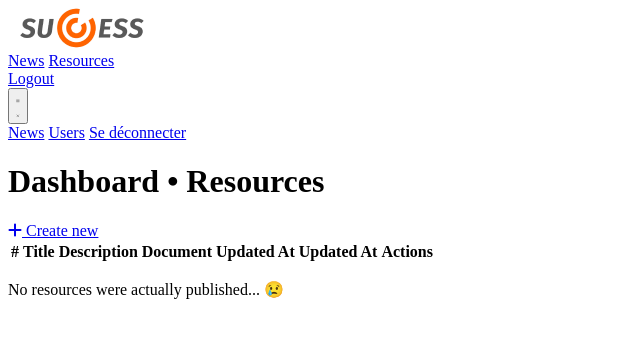
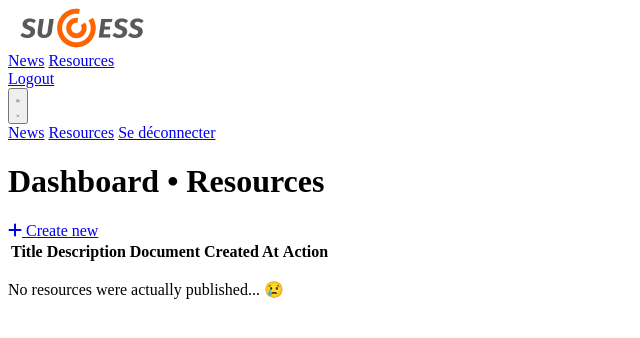
Before and after one commit to La-404-Devinci/project-success, a Symfony app: template templates/admin/resources/index.html.twig in a window 1280 px wide. Shown: the top 338 px of the page, without its empty margins (0-640 px from the left). Run offline with Twig, Linux system fonts and the light colour scheme; the template is opened without the code that fills it, so the values that code supplies are empty; some libraries are stand-ins or nearby versions.

Commit message:
:bug: FIX dashboard | :bug: FIX logo | :lipstick: FEAT modify header dashboard

```diff
--- a/templates/admin/base.html.twig
+++ b/templates/admin/base.html.twig
@@ -17,19 +17,19 @@
 <body class="w-full min-h-screen bg-gray-200">
     <div class="flex-1 flex flex-col overflow-hidden">
         <nav class="bg-gray-800 sticky top-0">
-            <div class="max-w-7xl mx-auto px-4 sm:px-6 lg:px-8">
+            <div class="container mx-auto px-4 sm:px-6 lg:px-8">
                 <div class="flex items-center justify-between h-16">
                     <div class="flex items-center">
                         <div class="flex-shrink-0">
-                            <img class="h-10 max-w-10 object-contain rounded" src="{{ asset('assets/images/succes-logo.png') }}" alt="Workflow" />
+                            <img class="h-10 max-w-10 object-contain rounded" src="{{ asset('assets/images/success-logo.png') }}" alt="Workflow" />
                         </div>
                         <div class="hidden md:block">
                             <div class="ml-10 flex items-baseline space-x-4">
-                                <a href="{{ path('dashboard_news_index') }}" class="text-gray-300 hover:bg-gray-700 hover:text-white px-3 py-2 rounded-md text-sm font-medium">News</a>
                                 {% if is_granted('ROLE_SUPER_ADMIN')  %}
                                     <a href="{{ path('dashboard_users_index') }}" class="text-gray-300 hover:bg-gray-700 hover:text-white px-3 py-2 rounded-md text-sm font-medium">Users</a>
                                 {% endif %}
-                                <a href="{{ path('dashboard_resource_index') }}" class="text-gray-300 hover:bg-gray-700 hover:text-white px-3 py-2 rounded-md text-sm font-medium">Resources</a>
+                                <a href="{{ path('dashboard_news_index') }}" class="text-gray-300 hover:bg-gray-700 hover:text-white px-3 py-2 rounded-md text-sm font-medium">News</a>
+                                <a href="{{ path('dashboard_resources_index') }}" class="text-gray-300 hover:bg-gray-700 hover:text-white px-3 py-2 rounded-md text-sm font-medium">Resources</a>
                             </div>
                         </div>
                     </div>
@@ -87,16 +87,19 @@
             <div class="md:hidden" x-show="open" @click.outside="open = false">
                 <div class="px-2 pt-2 pb-3 space-y-1 sm:px-3">
                     <!-- Current: "bg-gray-900 text-white", Default: "text-gray-300 hover:bg-gray-700 hover:text-white" -->
+                    {% if is_granted('ROLE_SUPER_ADMIN')  %}
+                        <a href="{{ path('dashboard_users_index') }}" class="text-gray-300 hover:bg-gray-700 hover:text-white block px-3 py-2 rounded-md text-base font-medium">Users</a>
+                    {% endif %}
                     <a href="{{ path('dashboard_news_index') }}" class="text-gray-300 hover:bg-gray-700 hover:text-white block px-3 py-2 rounded-md text-base font-medium">News</a>
-                    <a href="{{ path('dashboard_users_index') }}" class="text-gray-300 hover:bg-gray-700 hover:text-white block px-3 py-2 rounded-md text-base font-medium">Users</a                    >
+                    <a href="{{ path('dashboard_resources_index') }}" class="text-gray-300 hover:bg-gray-700 hover:text-white block px-3 py-2 rounded-md text-base font-medium">Resources</a>
                     <a class="text-gray-300 hover:bg-gray-700 hover:text-white block px-3 py-2 rounded-md text-base font-medium" href="{{ path('app_logout') }}">Se déconnecter</a>
                 </div>
             </div>
         </nav>
 
         <header class="bg-white shadow">
-            <div class="max-w-7xl mx-auto py-6 px-4 sm:px-6 lg:px-8 flex flex-col lg:flex-row lg:justify-between items-center">
-                <h1 class="text-3xl font-bold text-gray-900">Dashboard <span class="text-success-orange">•️</span> {% block page %}Dashboard{% endblock %}</h1>
+            <div class="container mx-auto py-4 px-4 sm:px-6 lg:px-8 flex flex-col lg:flex-row lg:justify-between items-center">
+                <h1 class="text-xl font-bold text-gray-700">Dashboard <span class="text-success-orange">•️</span> {% block page %}Dashboard{% endblock %}</h1>
                 {% block button %}{% endblock %}
             </div>
         </header>
--- a/templates/admin/resources/index.html.twig
+++ b/templates/admin/resources/index.html.twig
@@ -4,20 +4,17 @@
 
 {% block page %}Resources{% endblock %}
 {% block button %}
-    <a href="{{ path('dashboard_resource_create') }}" class="bg-green-500 hover:bg-green-700 text-white text-lg font-medium px-4 py-1 rounded duration-300"><i class="fas fa-plus"></i> Create new</a>
+    <a href="{{ path('dashboard_resources_create') }}" class="bg-green-500 hover:bg-green-700 text-white font-medium px-4 py-1 rounded duration-300"><i class="fas fa-plus"></i> Create new</a>
 {% endblock %}
 
 {% block body %}
-    <div class="container mx-auto ">
+    <div class="container mx-auto">
         <div class="flex flex-col mt-8">
             <div class="-my-2 py-2 overflow-x-auto sm:-mx-6 sm:px-6 lg:-mx-8 lg:px-8">
                 <div class="align-middle inline-block min-w-full shadow overflow-hidden sm:rounded-lg border-b border-gray-200">
-                    <table class="min-w-full">
+                    <table class="max-w-full">
                         <thead>
                         <tr>
-                            <th class="px-6 py-3 border-b border-gray-200 bg-gray-50 text-left text-xs leading-4 font-medium text-gray-500 uppercase tracking-wider">
-                                #
-                            </th>
                             <th class="px-6 py-3 border-b border-gray-200 bg-gray-50 text-left text-xs leading-4 font-medium text-gray-500 uppercase tracking-wider">
                                 Title
                             </th>
@@ -28,13 +25,10 @@
                                 Document
                             </th>
                             <th class="px-6 py-3 border-b border-gray-200 bg-gray-50 text-left text-xs leading-4 font-medium text-gray-500 uppercase tracking-wider">
-                                Updated At
+                                Created At
                             </th>
                             <th class="px-6 py-3 border-b border-gray-200 bg-gray-50 text-left text-xs leading-4 font-medium text-gray-500 uppercase tracking-wider">
-                                Updated At
-                            </th>
-                            <th class="px-6 py-3 border-b border-gray-200 bg-gray-50 text-right text-xs leading-4 font-medium text-gray-500 uppercase tracking-wider">
-                                Actions
+                                Action
                             </th>
                         </tr>
                         </thead>
@@ -42,41 +36,34 @@
                         <tbody class="bg-white">
                         {% for resource in resources %}
                             <tr>
-                                <td class="px-6 py-4 whitespace-no-wrap border-b border-gray-200 text-sm leading-5 text-gray-900 font-medium w-1/12">
-                                    #{{ resource.id }}
-                                </td>
-                                <td class="px-6 py-4 whitespace-no-wrap border-b border-gray-200 text-sm leading-5 text-gray-500">
+                                <td class="px-6 py-4 whitespace-nowrap border-b border-gray-200 text-sm leading-5 text-gray-500 w-2/12">
                                     {{ resource.title }}
                                 </td>
-                                <td class="px-6 py-4 whitespace-no-wrap border-b border-gray-200 text-sm leading-5 text-gray-500">
-                                    {{ resource.description }}
+                                <td class="px-6 py-4 border-b border-gray-200 text-sm leading-5 text-gray-500 w-6/12">
+                                    {{ resource.description | striptags }}
                                 </td>
-                                {% if resource.file %}
-                                <td class="px-6 py-4 whitespace-no-wrap border-b border-gray-200 text-sm leading-5 font-medium text-gray-900">
-                                    <a href="assets/uploads/{{ asset(resource.file) }}" target="_blank"></a>
+                                <td class="px-6 py-4 whitespace-nowrap border-b border-gray-200 text-sm leading-5 font-medium text-gray-900 w-2/12">
+                                    <a
+                                        href="{{ resource.link ? resource.link : resource.file ? '/assets/uploads/' . resource.file : 'no file found' }}"
+                                        target="_blank"
+                                        class="text-blue-700 underline"
+                                    >
+                                        <i class="fas fa-file mr-0.5"></i>
+                                        File link
+                                    </a>
                                 </td>
-                                {% elseif resource.link %}
-                                    <td class="px-6 py-4 whitespace-no-wrap border-b border-gray-200 text-sm leading-5 font-medium text-gray-900">
-                                        <a href="assets/uploads/{{ asset(resource.file) }}" target="_blank"></a>
-                                    </td>
-                                {% endif %}
-                                <td class="px-6 py-4 whitespace-no-wrap border-b border-gray-200 text-sm leading-5 text-gray-500 w-1/12">
+                                <td class="px-6 py-4 border-b border-gray-200 text-sm leading-5 text-gray-500 w-1/12">
                                     {{ resource.createdAt | date("m/d/Y") }}
                                 </td>
-                                <td class="px-6 py-4 whitespace-no-wrap border-b border-gray-200 text-sm leading-5 text-gray-500 w-1/12">
-                                    {{ resource.updatedAt | date("m/d/Y") }}
-                                </td>
-                                <td class="px-6 py-4 whitespace-no-wrap text-right border-b border-gray-200 text-sm leading-5 font-medium w-1/12">
-                                    <div class="flex justify-end gap-2 text-white">
-                                        <form method="post"
-                                                action="{{ path('dashboard_news_delete', {'id': resource.id }) }}"
-                                                onsubmit="return confirm('Are you sure you want to delete this item?')">
-                                            <input type="hidden" name="_token"
-                                                    value="{{ csrf_token('delete' ~ resource.id) }}">
-                                            <button class="bg-red-600 hover:bg-red-900 mx-2 px-4 py-2 rounded ">Delete
-                                            </button>
-                                        </form>
-                                    </div>
+                                <td class="px-6 py-4 border-b border-gray-200 text-sm leading-5 font-medium w-2/12">
+                                    <form method="post"
+                                        action="{{ path('dashboard_resources_delete', {'id': resource.id }) }}"
+                                        onsubmit="return confirm('Are you sure you want to delete this item?')"
+                                    >
+                                        <input type="hidden" name="_token"
+                                                value="{{ csrf_token('delete' ~ resource.id) }}">
+                                        <button class="bg-red-600 hover:bg-red-900 px-4 py-2 rounded text-white">Delete</button>
+                                    </form>
                                 </td>
                             </tr>
                         {% endfor %}
--- a/templates/base.html.twig
+++ b/templates/base.html.twig
@@ -1,5 +1,5 @@
 <!DOCTYPE html>
-<html lang="en">
+<html lang="en" class="scroll-smooth">
     <head>
         <meta charset="UTF-8">
         <title>{% block title %}Welcome!{% endblock %}</title>
--- a/templates/news/index.html.twig
+++ b/templates/news/index.html.twig
@@ -7,7 +7,6 @@
         <div class="w-11/12 flex justify-between items-center mb-8">
             <div>
                 <h2 class="text-gray-100 font-bold text-8xl lg:text-10xl ml-auto justify-self-end">News</h2>
-                <h3 class="text-success-orange -mt-8 mb-8 w-9/12 mx-auto">Lastest News</h3>
             </div>
         </div>
 
@@ -30,7 +29,7 @@
                 </article>
             {% endfor %}
             {% if news|length == 0 %}
-                <p class="text-xl font-medium">No news were actually published... 😢</p>
+                <p class="text-xl font-medium">No news were actually published</p>
             {% endif %}
         </div>
 
```
Also changed, not shown: src/Controller/Admin/AdminResourceController.php (+4 -3 lines), src/Controller/ResourcesController.php (renamed from src/Controller/ResourceController.php, +9 -6 lines), templates/admin/news/index.html.twig (+27 -24 lines), templates/partials/header.html.twig (+9 -6 lines), templates/resource/index.html.twig (deleted, +0 -7 lines), templates/resources/index.html.twig (added, +35 -0 lines), public/assets/images/success-logo.png (renamed from public/assets/images/succes-logo.png), templates/resources/show.html.twig (added), 3 other files.
